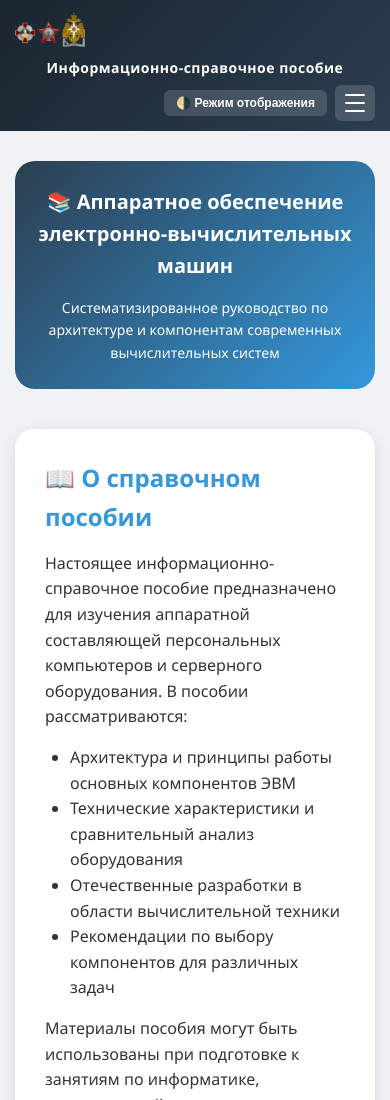
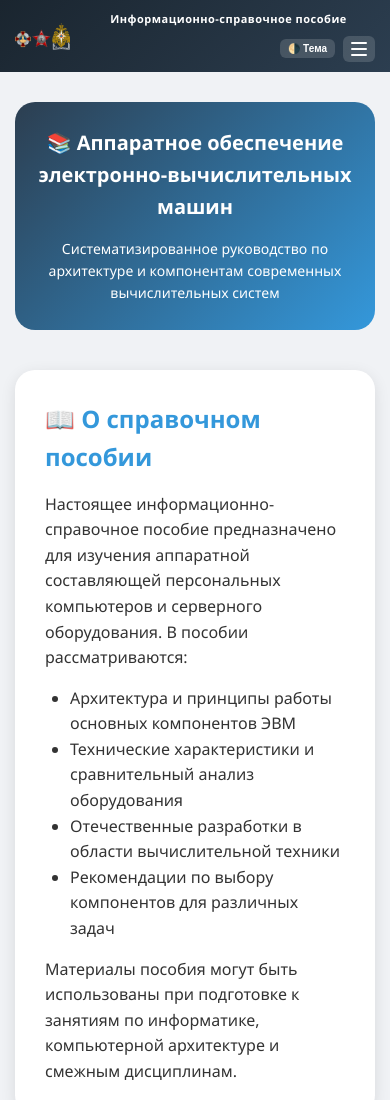
Before and after one commit to Gena200411/posobie, a plain HTML site: page index.html in a window 390 px wide. Shown: the top 1100 px of the page. Drawn offline with nearby package versions, Linux system fonts and the light colour scheme.

Commit message:
Add files via upload

```diff
--- a/index.html
+++ b/index.html
@@ -7,6 +7,137 @@
   <link rel="icon" href="./PNG/favicon_io/favicon.ico" type="image/x-icon">
   <link rel="stylesheet" href="./CSS/style.css">
   <link href="https://cdn.jsdelivr.net/npm/aos@2.3.4/dist/aos.css" rel="stylesheet">
+  <style>
+    /* Стили для бургер-меню */
+    .mobile-menu-btn {
+      display: none;
+      background: rgba(255, 255, 255, 0.15);
+      border: none;
+      cursor: pointer;
+      padding: 6px 10px;
+      border-radius: 6px;
+      flex-direction: column;
+      align-items: center;
+      justify-content: center;
+    }
+
+    .mobile-menu-btn span {
+      display: block;
+      width: 20px;
+      height: 2px;
+      margin: 3px 0;
+      background-color: #fff;
+      border-radius: 2px;
+      transition: all 0.3s ease;
+    }
+
+    .mobile-menu-btn.active span:nth-child(1) {
+      transform: rotate(45deg) translate(4px, 4px);
+    }
+
+    .mobile-menu-btn.active span:nth-child(2) {
+      opacity: 0;
+    }
+
+    .mobile-menu-btn.active span:nth-child(3) {
+      transform: rotate(-45deg) translate(5px, -5px);
+    }
+
+    /* Мобильная версия */
+    @media (max-width: 768px) {
+      /* Контейнер header — горизонтальный */
+      header {
+        display: flex !important;
+        flex-direction: row !important;
+        align-items: center !important;
+        justify-content: space-between !important;
+        padding: 10px 15px !important;
+        gap: 12px !important;
+      }
+
+      /* Логотип — большой, на всю высоту */
+      .logo {
+        width: 55px !important;
+        height: auto !important;
+        flex-shrink: 0 !important;
+        margin-right: 0 !important;
+      }
+
+      /* Правая колонка с названием и кнопками */
+      .header-right {
+        flex: 1;
+        display: flex;
+        flex-direction: column;
+        gap: 8px;
+      }
+
+      /* Название по центру */
+      .header-title {
+        text-align: center;
+      }
+
+      .header-title h1 {
+        font-size: 11px !important;
+        margin: 0 !important;
+        white-space: nowrap !important;
+      }
+
+      /* Контейнер для кнопок (тема + бургер) — прижаты к правому краю */
+      .header-buttons {
+        display: flex;
+        align-items: center;
+        justify-content: flex-end;
+        gap: 8px;
+      }
+
+      .theme-toggle {
+        padding: 4px 8px !important;
+        font-size: 10px !important;
+        background: rgba(255, 255, 255, 0.15) !important;
+        border-radius: 6px !important;
+        border: none !important;
+        white-space: nowrap !important;
+      }
+
+      .mobile-menu-btn {
+        display: flex !important;
+        padding: 4px 8px !important;
+      }
+
+      .mobile-menu-btn span {
+        width: 16px !important;
+        margin: 2px 0 !important;
+      }
+
+      /* Скрываем навбар по умолчанию */
+      #navbar {
+        display: none !important;
+        position: absolute !important;
+        top: 70px !important;
+        left: 0 !important;
+        right: 0 !important;
+        background-color: #2c3e50 !important;
+        padding: 12px !important;
+        z-index: 1001 !important;
+      }
+
+      #navbar.open {
+        display: flex !important;
+        flex-direction: column !important;
+      }
+
+      #navbar a {
+        padding: 10px !important;
+        font-size: 13px !important;
+        text-align: center !important;
+        border-bottom: 1px solid rgba(255,255,255,0.1) !important;
+      }
+
+      #navbar a:last-child {
+        border-bottom: none !important;
+      }
+    }
+  </style>
 </head>
 <body>
 
@@ -16,11 +147,21 @@
 </div>
 
 <header>
+  <!-- Логотип слева, большой на всю высоту -->
   <img src="./PNG/logo_agz.png" alt="Логотип Академии" class="logo">
+
+  <!-- Правая колонка -->
+  <div class="header-right">
     <div class="header-title">
       <h1>Информационно-справочное пособие</h1>
     </div>
-  <button class="theme-toggle" onclick="toggleTheme()">🌗 Режим отображения</button>
+    <div class="header-buttons">
+      <button class="theme-toggle" onclick="toggleTheme()">🌗 Тема</button>
+      <button class="mobile-menu-btn" id="mobileMenuBtn">
+        <span></span><span></span><span></span>
+      </button>
+    </div>
+  </div>
 </header>
 
 <nav id="navbar">
@@ -158,191 +299,33 @@
 <script src="./JS/script.js"></script>
 
 <script>
-// ========== АДАПТАЦИЯ ДЛЯ МОБИЛЬНЫХ ==========
-let isMobileAdapted = false;
-
-function adaptForMobile() {
-  if (isMobileAdapted) return;
-  if (window.innerWidth > 768) return;
-
-  isMobileAdapted = true;
-
-  const header = document.querySelector('header');
-  const logo = header.querySelector('.logo');
-  const title = header.querySelector('.header-title');
-  const themeBtn = header.querySelector('.theme-toggle');
+// ========== БУРГЕР-МЕНЮ ==========
+(function() {
+  const burgerBtn = document.getElementById('mobileMenuBtn');
   const navbar = document.getElementById('navbar');
 
-  // Если уже адаптировано, не делаем ничего
-  if (header.querySelector('.header-center')) return;
-
-  // Скрываем старый navbar
-  navbar.style.display = 'none';
-
-  // Меняем стиль логотипа
-  logo.style.width = '70px';
-  logo.style.marginRight = '0';
-
-  // Создаём новую структуру
-  header.style.display = 'flex';
-  header.style.flexDirection = 'row';
-  header.style.alignItems = 'center';
-  header.style.justifyContent = 'space-between';
-  header.style.padding = '10px 15px';
-  header.style.gap = '10px';
-
-  // Центральная колонка
-  const headerCenter = document.createElement('div');
-  headerCenter.className = 'header-center';
-  headerCenter.style.flex = '1';
-  headerCenter.style.display = 'flex';
-  headerCenter.style.flexDirection = 'column';
-  headerCenter.style.gap = '6px';
-
-  // Название
-  const newTitle = document.createElement('div');
-  newTitle.className = 'header-title';
-  newTitle.style.textAlign = 'center';
-  const titleH1 = document.createElement('h1');
-  titleH1.textContent = 'Информационно-справочное пособие';
-  titleH1.style.fontSize = '14px';
-  titleH1.style.margin = '0';
-  titleH1.style.whiteSpace = 'nowrap';
-  titleH1.style.overflow = 'hidden';
-  titleH1.style.textOverflow = 'ellipsis';
-  newTitle.appendChild(titleH1);
-  headerCenter.appendChild(newTitle);
-
-  // Контейнер для кнопок
-  const headerButtons = document.createElement('div');
-  headerButtons.style.display = 'flex';
-  headerButtons.style.alignItems = 'center';
-  headerButtons.style.justifyContent = 'flex-end';
-  headerButtons.style.gap = '8px';
-
-  // Новая кнопка темы
-  const newThemeBtn = themeBtn.cloneNode(true);
-  newThemeBtn.style.padding = '6px 12px';
-  newThemeBtn.style.fontSize = '12px';
-  newThemeBtn.style.background = 'rgba(255,255,255,0.15)';
-  newThemeBtn.style.borderRadius = '6px';
-  newThemeBtn.style.border = 'none';
-  newThemeBtn.style.cursor = 'pointer';
-
-  // Бургер-кнопка
-  const burgerBtn = document.createElement('button');
-  burgerBtn.className = 'mobile-menu-btn';
-  burgerBtn.style.background = 'rgba(255,255,255,0.15)';
-  burgerBtn.style.border = 'none';
-  burgerBtn.style.cursor = 'pointer';
-  burgerBtn.style.padding = '6px 10px';
-  burgerBtn.style.borderRadius = '6px';
-  burgerBtn.style.display = 'flex';
-  burgerBtn.style.flexDirection = 'column';
-  burgerBtn.style.alignItems = 'center';
-  burgerBtn.style.justifyContent = 'center';
-  burgerBtn.innerHTML = '<span></span><span></span><span></span>';
-
-  const spans = burgerBtn.querySelectorAll('span');
-  spans.forEach(span => {
-    span.style.display = 'block';
-    span.style.width = '20px';
-    span.style.height = '2px';
-    span.style.margin = '3px 0';
-    span.style.backgroundColor = '#fff';
-    span.style.borderRadius = '2px';
-    span.style.transition = 'all 0.3s ease';
+  if (burgerBtn && navbar) {
+    burgerBtn.addEventListener('click', function(e) {
+      e.stopPropagation();
+      this.classList.toggle('active');
+      navbar.classList.toggle('open');
     });
 
-  headerButtons.appendChild(newThemeBtn);
-  headerButtons.appendChild(burgerBtn);
-  headerCenter.appendChild(headerButtons);
-
-  // Очищаем header и собираем заново
-  header.innerHTML = '';
-  header.appendChild(logo);
-  header.appendChild(headerCenter);
-
-  // Обработчик кнопки темы
-  newThemeBtn.onclick = function(e) {
-    e.preventDefault();
-    if (typeof toggleTheme === 'function') toggleTheme();
-  };
-
-  // Бургер-меню
-  let menuOpen = false;
-
-  burgerBtn.onclick = function(e) {
-    e.stopPropagation();
-    menuOpen = !menuOpen;
-
-    if (menuOpen) {
-      navbar.style.display = 'flex';
-      navbar.style.flexDirection = 'column';
-      navbar.style.position = 'absolute';
-      navbar.style.top = '85px';
-      navbar.style.left = '0';
-      navbar.style.right = '0';
-      navbar.style.backgroundColor = '#2c3e50';
-      navbar.style.padding = '15px';
-      navbar.style.zIndex = '1001';
-      navbar.style.boxShadow = '0 4px 10px rgba(0,0,0,0.2)';
-
-      burgerBtn.classList.add('active');
-      const s = burgerBtn.querySelectorAll('span');
-      s[0].style.transform = 'rotate(45deg) translate(4px, 4px)';
-      s[1].style.opacity = '0';
-      s[2].style.transform = 'rotate(-45deg) translate(5px, -5px)';
-    } else {
-      navbar.style.display = 'none';
-      burgerBtn.classList.remove('active');
-      const s = burgerBtn.querySelectorAll('span');
-      s[0].style.transform = 'none';
-      s[1].style.opacity = '1';
-      s[2].style.transform = 'none';
-    }
-  };
-
-  // Закрыть при клике на ссылку
     navbar.querySelectorAll('a').forEach(link => {
       link.addEventListener('click', () => {
-      menuOpen = false;
-      navbar.style.display = 'none';
         burgerBtn.classList.remove('active');
-      const s = burgerBtn.querySelectorAll('span');
-      s[0].style.transform = 'none';
-      s[1].style.opacity = '1';
-      s[2].style.transform = 'none';
+        navbar.classList.remove('open');
       });
     });
 
-  // Закрыть при клике вне меню
     document.addEventListener('click', function(event) {
-    if (menuOpen && !navbar.contains(event.target) && !burgerBtn.contains(event.target)) {
-      menuOpen = false;
-      navbar.style.display = 'none';
+      if (!navbar.contains(event.target) && !burgerBtn.contains(event.target)) {
         burgerBtn.classList.remove('active');
-      const s = burgerBtn.querySelectorAll('span');
-      s[0].style.transform = 'none';
-      s[1].style.opacity = '1';
-      s[2].style.transform = 'none';
+        navbar.classList.remove('open');
       }
     });
   }
-
-// Запускаем один раз при загрузке
-window.addEventListener('DOMContentLoaded', function() {
-  if (window.innerWidth <= 768) {
-    adaptForMobile();
-  }
-});
-
-// Убираем перезагрузку при ресайзе — просто проверяем флаг
-window.addEventListener('resize', function() {
-  if (window.innerWidth <= 768 && !isMobileAdapted) {
-    adaptForMobile();
-  }
-});
+})();
 </script>
 
 </body>
```
Lines whose indentation alone changed are shown as unchanged.
